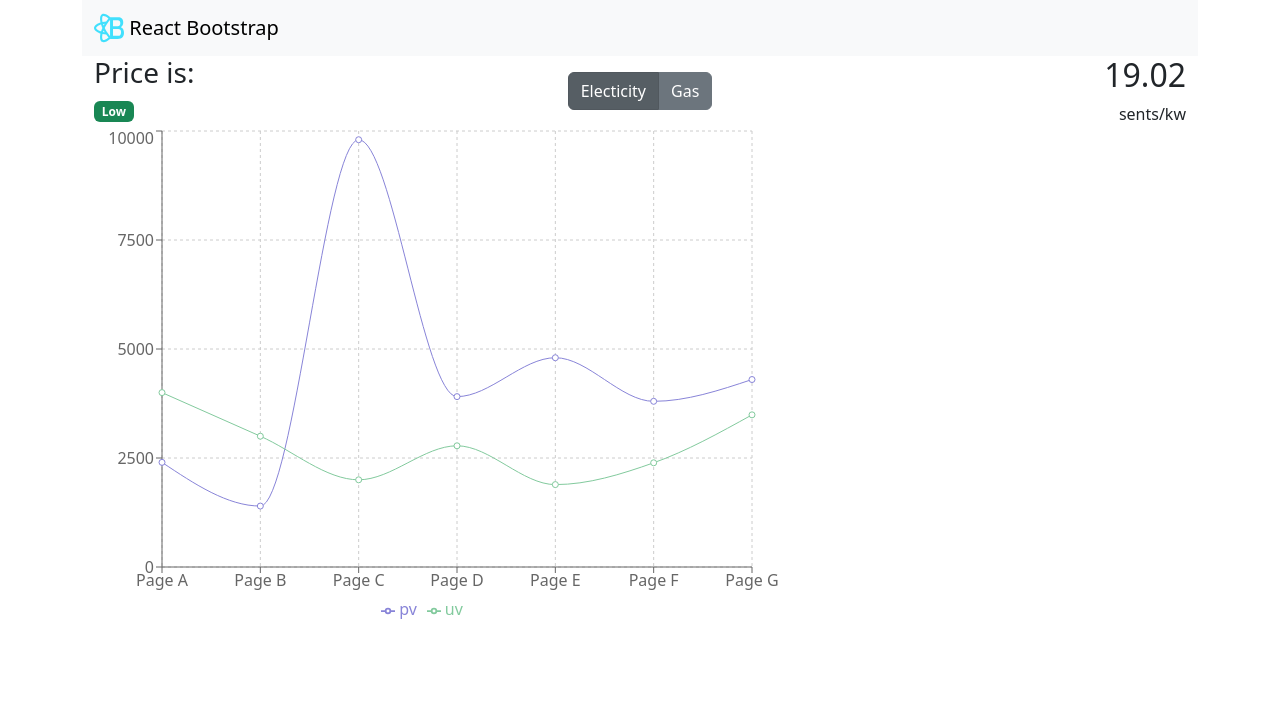
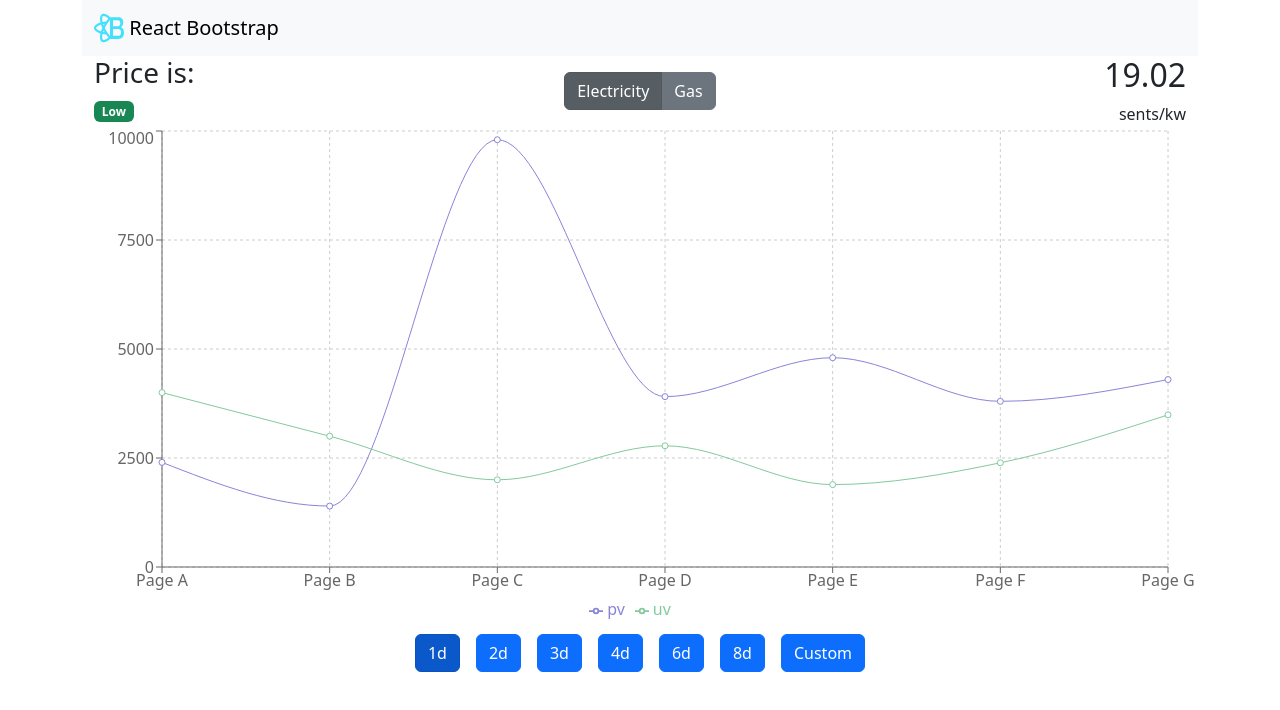
Before and after one commit to rmehtije/electricity, a React (Create React App) app: page / in a window 1280 px wide. Shown: the top 710 px of the page. Built offline with nearby package versions, Linux system fonts and the light colour scheme.

Commit message:
homework, clean up, structuring, sidebar, packge fix

```diff
--- a/package.json
+++ b/package.json
@@ -38,5 +38,8 @@
       "last 1 firefox version",
       "last 1 safari version"
     ]
+  },
+  "devDependencies": {
+    "@babel/plugin-proposal-private-property-in-object": "^7.21.11"
   }
 }
--- a/src/App.jsx
+++ b/src/App.jsx
@@ -1,16 +1,15 @@
 import Container from 'react-bootstrap/Container';
 import Navigation from './Navigation/Navigation';
-import Header from './Body/Header';
-import Chart from './Body/Chart';
-import './App.scss';
+import Body from './Body';
+import './app.scss';
+import Footer from './Footer';
 
 function App() {
   return (
     <Container>
       <Navigation />
-      <Header />
-      <Chart />
-
+      <Body />
+      <Footer />
     </Container>
   );
 }
--- a/src/Body/Chart.jsx
+++ b/src/Body/Chart.jsx
@@ -1,5 +1,5 @@
 import React from 'react';
-import { LineChart, Line, XAxis, YAxis, CartesianGrid, Tooltip, Legend } from 'recharts';
+import { LineChart, Line, XAxis, YAxis, CartesianGrid, Tooltip, Legend, ResponsiveContainer } from 'recharts';
 
 const data = [
     {
@@ -48,9 +48,9 @@ const data = [
 
 function Chart() {
     return (
+        <div className="chartContainer">
+            <ResponsiveContainer height="100%" width="100%">
                 <LineChart
-            width={700}
-            height={500}
                     data={data}
                     margin={{
                         top: 5,
@@ -67,6 +67,8 @@ function Chart() {
                     <Line type="monotone" dataKey="pv" stroke="#8884d8" activeDot={{ r: 8 }} />
                     <Line type="monotone" dataKey="uv" stroke="#82ca9d" />
                 </LineChart>
+            </ResponsiveContainer>
+        </div>
     );
 }
 
--- a/src/Body/Header.jsx
+++ b/src/Body/Header.jsx
@@ -5,18 +5,18 @@ import PriceInfo from './PriceInfo';
 import Switcher from './Switcher';
 import Price from './Price';
 
-function Header() {
+function Header(props) {
   return (
     <Container>
       <Row>
         <Col>
-            <PriceInfo />
+          <PriceInfo {...props} />
         </Col>
         <Col className="d-flex align-items-center justify-content-center">
-            <Switcher />
+          <Switcher {...props} />
         </Col>
         <Col className="d-flex flex-column align-items-end">
-            <Price />
+          <Price {...props} />
         </Col>
       </Row>
     </Container>
--- a/src/Body/Switcher.jsx
+++ b/src/Body/Switcher.jsx
@@ -1,25 +1,23 @@
-import { useState } from 'react';
 import Button from 'react-bootstrap/Button';
 import ButtonGroup from 'react-bootstrap/ButtonGroup';
+import { ELE, GAS } from './constants';
 
-const ele = 'electricity';
-const gas = 'gas';
-
-function Switcher() {
-    const [activeButton, setActiveButton] = useState(ele);
+function Switcher({ activeEnergy, setActiveEnergy }) {
 
     return (
         <ButtonGroup>
             <Button
+                className="text-capitalize"
                 variant="secondary"
-                onClick={() => setActiveButton(ele)}
-                active={activeButton === ele}
-            >Electicity</Button>
+                onClick={() => setActiveEnergy(ELE)}
+                active={activeEnergy === ELE}
+            >{ELE}</Button>
             <Button
+                className="text-capitalize"
                 variant="secondary"
-                onClick={() => setActiveButton(gas)}
-                active={activeButton === gas}
-            >Gas</Button>
+                onClick={() => setActiveEnergy(GAS)}
+                active={activeEnergy === GAS}
+            >{GAS}</Button>
         </ButtonGroup>
     );
 }
--- /dev/null
+++ b/src/Body/body.scss
@@ -0,0 +1,3 @@
+.chartContainer {
+    height: 500px;
+}
--- /dev/null
+++ b/src/Body/constants.js
@@ -0,0 +1,2 @@
+export const ELE = 'electricity';
+export const GAS = 'gas';
--- /dev/null
+++ b/src/Body/index.jsx
@@ -0,0 +1,21 @@
+import { useState } from 'react';
+import Header from "./Header";
+import Chart from "./Chart";
+import { ELE } from './constants';
+import './body.scss';
+
+function Body() {
+    const [activeEnergy, setActiveEnergy] = useState(ELE);
+
+    return (
+        <>
+            <Header
+                activeEnergy={activeEnergy}
+                setActiveEnergy={setActiveEnergy}
+            />
+            <Chart activeEnergy={activeEnergy}/>
+        </>
+    );
+}
+
+export default Body;
--- /dev/null
+++ b/src/Footer/DateForm.jsx
@@ -0,0 +1,24 @@
+import Button from 'react-bootstrap/Button';
+import Form from 'react-bootstrap/Form';
+
+function DateForm() {
+  return (
+    <Form>
+      <Form.Group className="mb-3">
+        <Form.Label>From</Form.Label>
+        <Form.Control type="date" />
+      </Form.Group>
+
+      <Form.Group className="mb-3">
+        <Form.Label>To</Form.Label>
+        <Form.Control type="date" />
+      </Form.Group>
+
+      <Button variant="primary" type="submit">
+        Search
+      </Button>
+    </Form>
+  );
+}
+
+export default DateForm;
--- /dev/null
+++ b/src/Footer/Periods.jsx
@@ -0,0 +1,51 @@
+import { useState } from 'react';
+import Button from 'react-bootstrap/Button';
+import Container from 'react-bootstrap/Container';
+
+const periods = [
+    {
+        label: '1d',
+    },
+    {
+        label: '2d',
+    },
+    {
+        label: '3d',
+    },
+    {
+        label: '4d',
+    },
+    {
+        label: '6d',
+    },
+    {
+        label: '8d',
+    },
+];
+
+function Periods({ setShowSideBar }) {
+    const [selected, setSelected] = useState(periods[0].label);
+
+    return (
+        <Container className="text-center my-2">
+            {periods.map(({ label }) =>
+                <Button
+                    className="mx-2"
+                    key={label}
+                    variant="primary"
+                    active={selected === label}
+                    onClick={() => setSelected(label)}
+                >
+                    {label}
+                </Button>
+            )}
+            <Button
+                className="mx-2"
+                variant="primary"
+                onClick={() => setShowSideBar(true)}
+            >Custom</Button>
+        </Container>
+    );
+}
+
+export default Periods;
--- /dev/null
+++ b/src/Footer/SideBar.jsx
@@ -0,0 +1,17 @@
+import Offcanvas from 'react-bootstrap/Offcanvas';
+import DateForm from './DateForm';
+
+function SideBar({ show, handleClose }) {
+    return (
+        <Offcanvas show={show} onHide={handleClose}>
+            <Offcanvas.Header closeButton>
+                <Offcanvas.Title>Date Search</Offcanvas.Title>
+            </Offcanvas.Header>
+            <Offcanvas.Body>
+                <DateForm />
+            </Offcanvas.Body>
+        </Offcanvas>
+    )
+}
+
+export default SideBar;
--- /dev/null
+++ b/src/Footer/index.jsx
@@ -0,0 +1,16 @@
+import { useState } from 'react';
+import Periods from "./Periods";
+import SideBar from './SideBar';
+
+function Footer() {
+    const [showSideBar, setShowSideBar] = useState(false);
+
+    return (
+        <>
+            <Periods setShowSideBar={setShowSideBar} />
+            <SideBar show={showSideBar} handleClose={() => setShowSideBar(false)} />
+        </>
+    );
+}
+
+export default Footer;
```
Also changed, not shown: 1 other file (tests, documents, lock files or other folders). Lines whose indentation alone changed are shown as unchanged.
